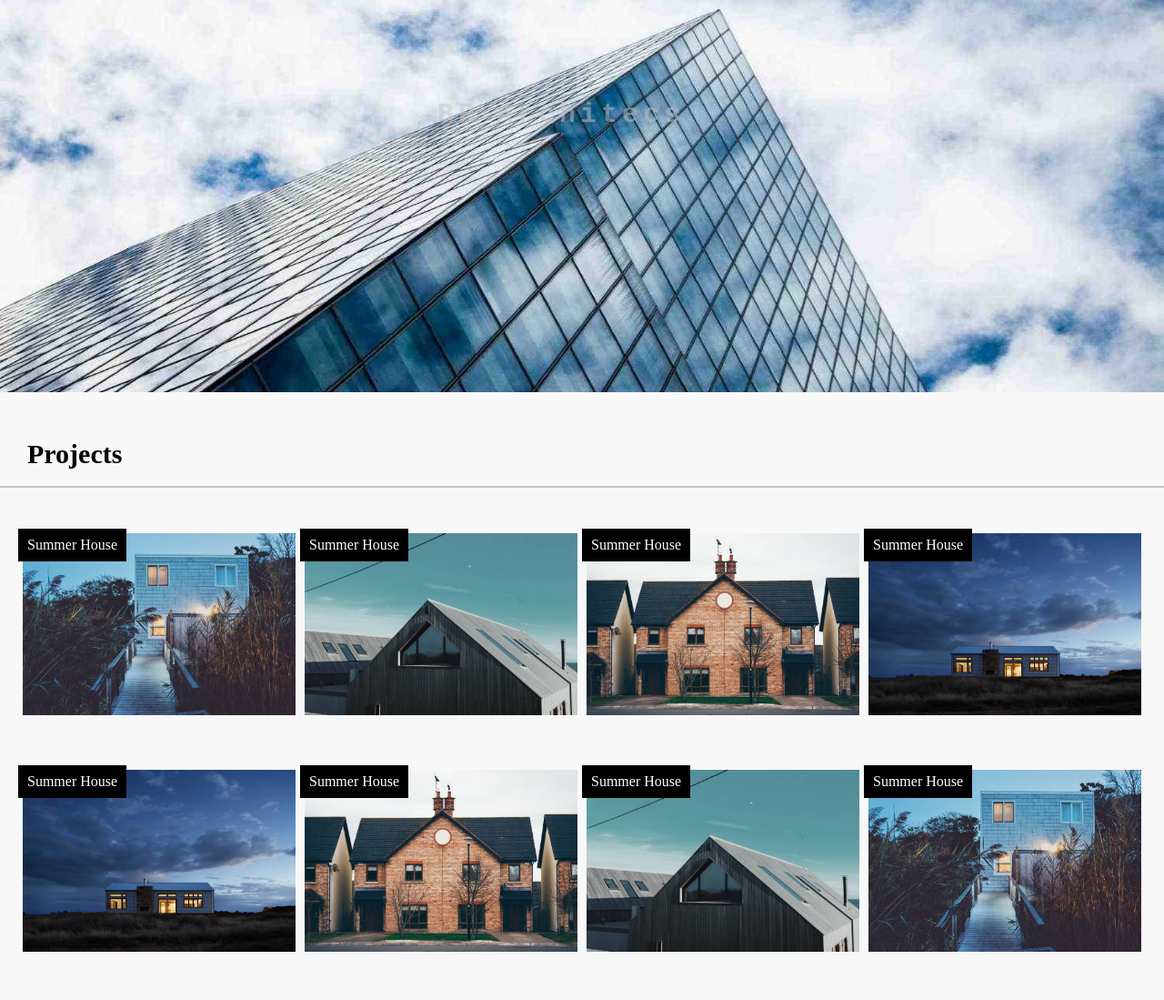
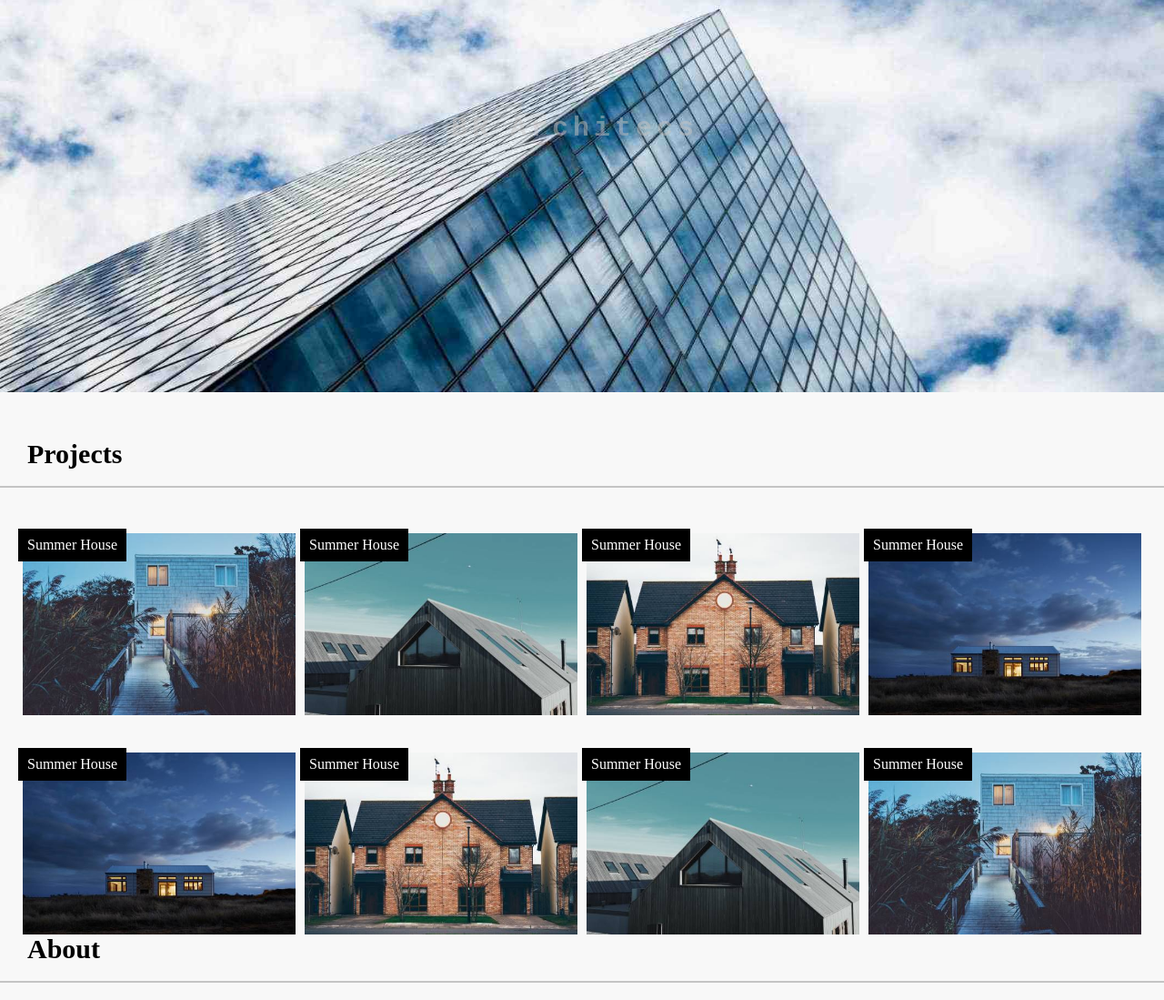
Before and after one commit to SamandarImamaliyev/FlexBoxItem, a plain HTML site: page index.html in a window 1280 px wide. Shown: the part 259-1358 px from the top of the page at 91% size. Drawn offline with Linux system fonts and the light colour scheme.

Commit message:
finished

```diff
--- a/style.css
+++ b/style.css
@@ -1,7 +1,7 @@
 header {
     position: sticky;
     top: 0;
-    z-index: 1;
+    z-index: 2;
 }
 
 .header-container {
@@ -95,13 +95,14 @@ main h2 {
 .projects {
     display: flex;
     flex-wrap: wrap;
-    gap: 10px;
+    row-gap: 40px;
+    column-gap: 10px;
     justify-content: center;
 }
 
 .projects div {
     width: 300px;
-    height: 250px;
+    height: 201px;
     position: relative;
 }
 
@@ -119,6 +120,7 @@ main h2 {
     top: -5px;
     left: -5px;
 }
+
 /* .project-section img:hover {
     opacity: 1.0;
 } */
@@ -223,8 +225,9 @@ main h2 {
     right: 550px; */
     /* background-color: #c5c3c380; */
     color: #c5c3c380;
-    bottom: 50%;
-    right: 40%;
+    bottom: calc(50% - 15px);
+    right: calc(50% - 143px);
+    z-index: 2;
 }
 
 
```
